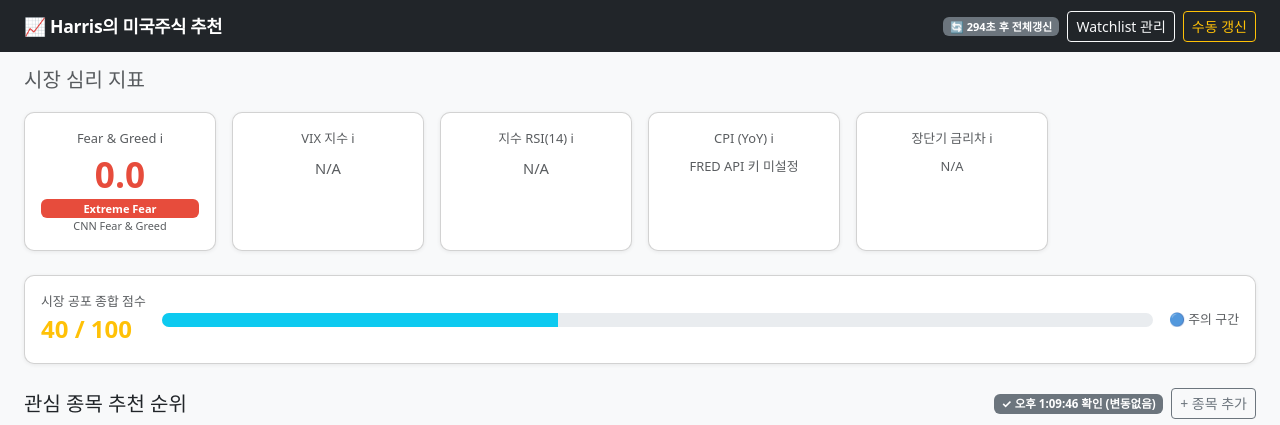
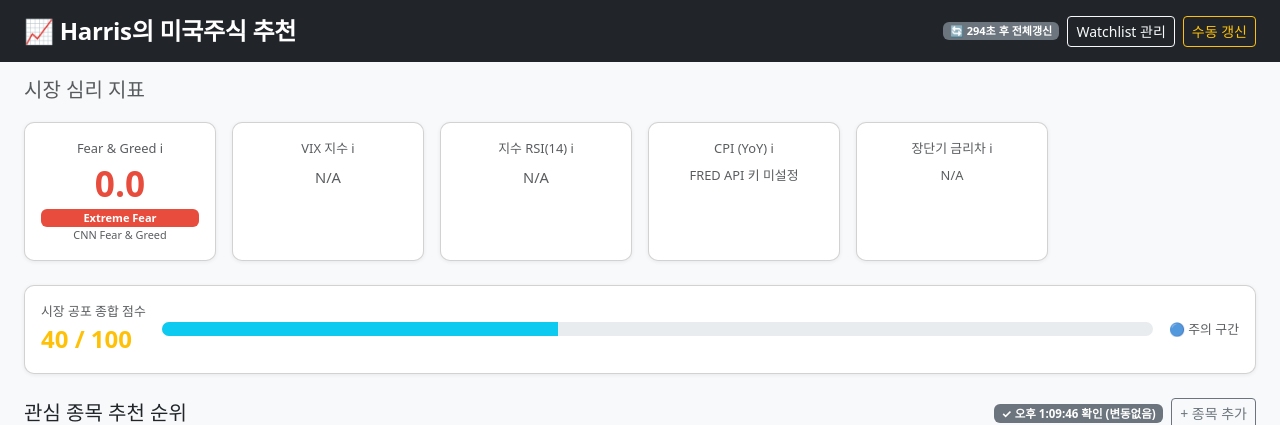
Before and after one commit to hhs486-sudo/US_STOCK_TRADE, a Flask app: page / in a window 1280 px wide. Shown: the top 425 px of the page. Run offline with Flask 3, Linux system fonts and the light colour scheme; data comes from the database, SQL or seed files in the repository; data that the repository does not hold is empty; some libraries are stand-ins or nearby versions.

Commit message:
style: 네비게이션 브랜드 폰트 크기 확대 (fs-4)
Co-Authored-By: Claude Sonnet 4.5 <noreply@anthropic.com>

```diff
--- a/templates/base.html
+++ b/templates/base.html
@@ -9,7 +9,7 @@
 </head>
 <body>
   <nav class="navbar navbar-dark bg-dark px-4 py-2">
-    <a class="navbar-brand fw-bold" href="/">📈 Harris의 미국주식 추천</a>
+    <a class="navbar-brand fw-bold fs-4" href="/">📈 Harris의 미국주식 추천</a>
     <div class="d-flex align-items-center gap-2">
       <!-- 자동 갱신 카운트다운 (메인 페이지에서만 JS가 채워줌) -->
       <span id="autoRefreshBadge" class="badge bg-secondary" style="display:none">
```
